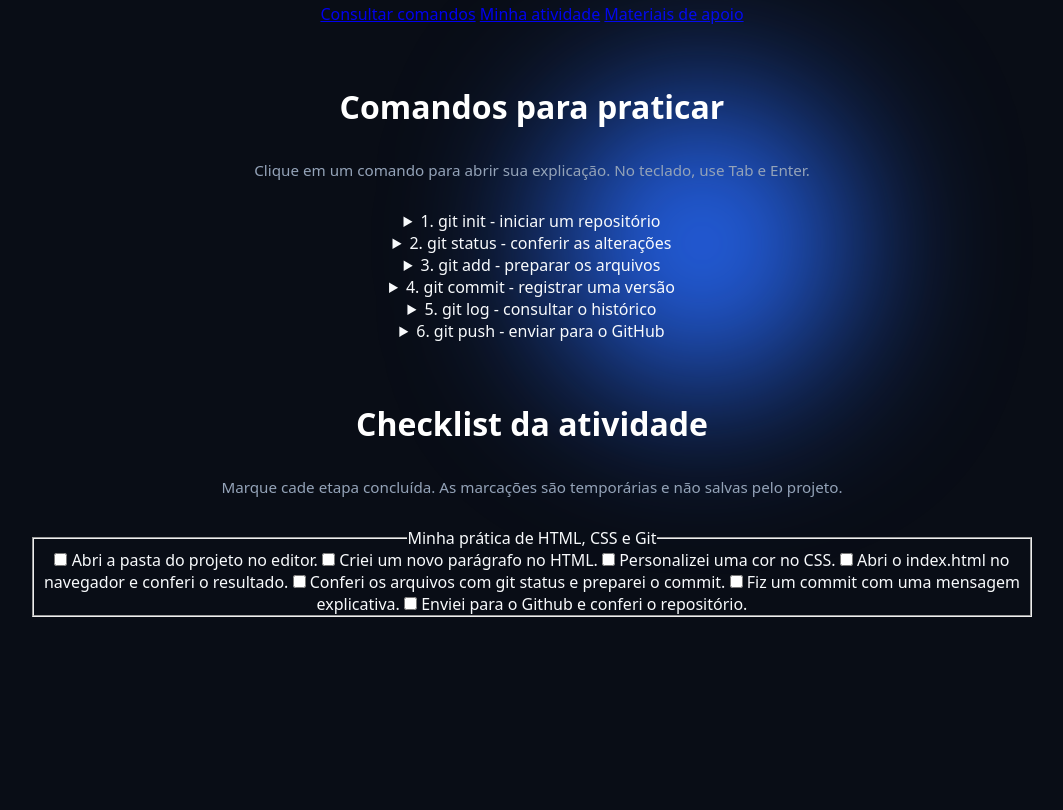
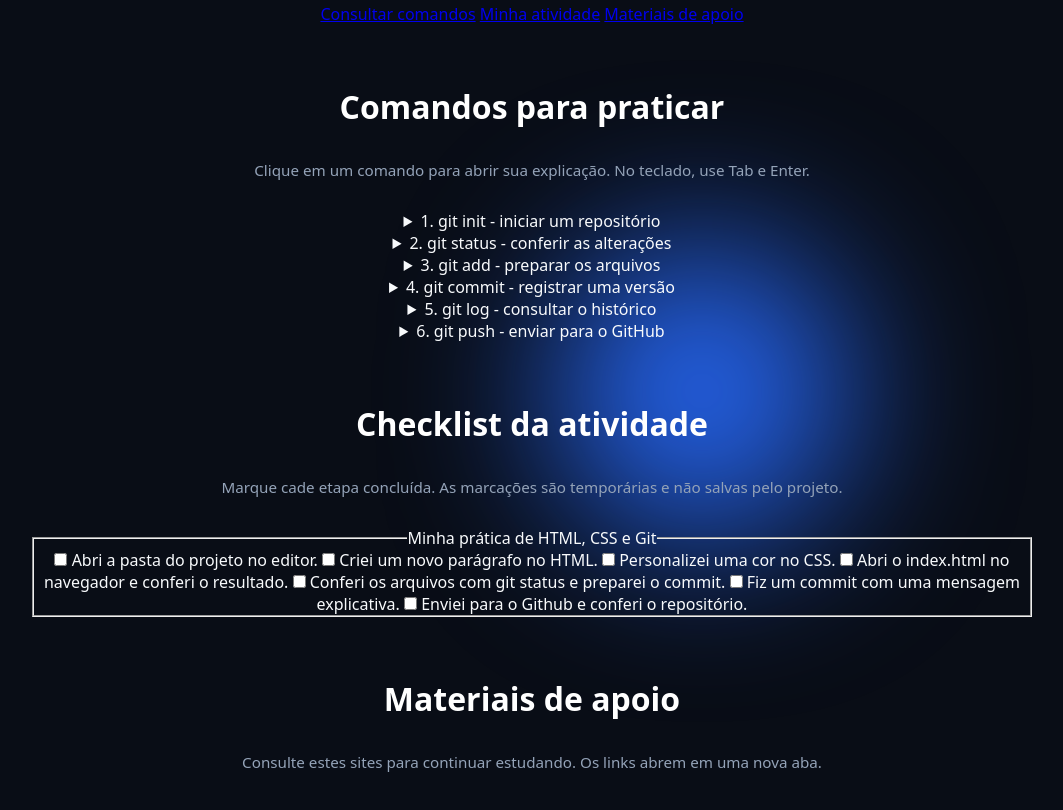
Before and after one commit to gabrielsilvarodrigues002-droid/Gabriel_PA2, a plain HTML site: page index.html in a window 1280 px wide. Shown: the part 824-1634 px from the top of the page, without its empty margins (108-1171 px from the left). Before the commit the page ends 1521 px from the top, so only its background shows below. Drawn offline with Linux system fonts and the light colour scheme.

Commit message:
Adicionei outra seção class conteudo estudo e id materiais, com h2 e p no index.html

```diff
--- a/index.html
+++ b/index.html
@@ -136,5 +136,10 @@
             <label><input type="checkbox"> <span>Enviei para o Github e conferi o repositório.</span></label>
         </fieldset>
     </section>
+
+    <section class="conteudo estudo" id="materiais">
+        <h2>Materiais de apoio</h2>
+        <p>Consulte estes sites para continuar estudando. Os links abrem em uma nova aba.</p>
+    </section>
 </body>
 </html>
```
